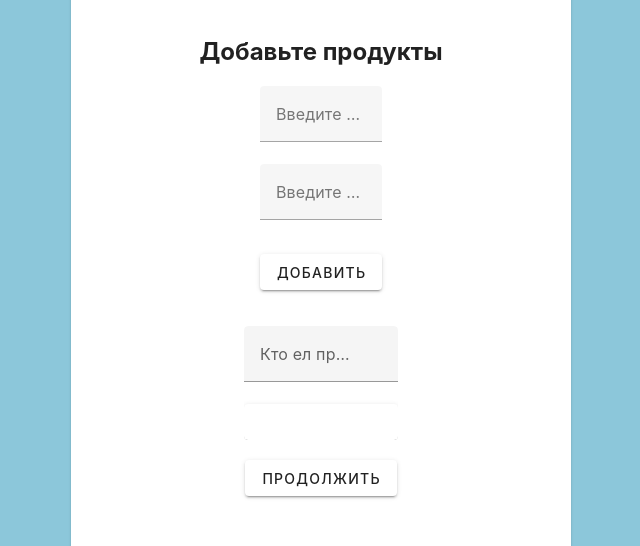
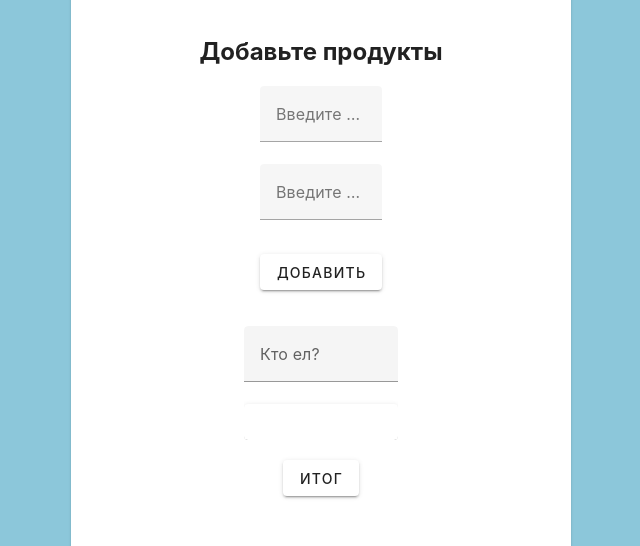
Before and after one commit to ZgerskiiM/splitchecks, a Vue app: page /checks in a window 1280 px wide. Shown: the part 135-681 px from the top of the page, without its empty margins (319-959 px from the left). Built offline with nearby package versions, Linux system fonts and the light colour scheme.

Commit message:
Отформатирован код, исправление ошибок, страница 3 перенсена в компонент

```diff
--- a/package.json
+++ b/package.json
@@ -9,6 +9,7 @@
     "preview": "vite preview"
   },
   "dependencies": {
+    "material-design-icons-iconfont": "^6.7.0",
     "pinia": "^2.1.7",
     "uuid": "^9.0.1",
     "vite-plugin-vuetify": "^2.0.3",
--- /dev/null
+++ b/src/components/ProductList.vue
@@ -0,0 +1,75 @@
+<script setup>
+  import { ref } from "vue";
+  import { v4 as uuidv4 } from 'uuid';
+  import { usePeopleStore } from '/src/stores/PeopleStore';
+  import { useProductStore } from '/src/stores/ProductStore';
+
+
+  const productStore = useProductStore();
+  const peopleStore = usePeopleStore();
+  const foodname = ref('')
+  const foodcost = ref ('')
+  const products = ref([
+    {foodname: "", foodcost: "" }
+  ]);
+
+
+  function addProduct(productName,productCost) {
+    products.value.push({ id: uuidv4(), foodname: productName, foodcost: productCost });
+  }
+
+
+  function removeProduct(index) {
+    products.value.splice(index, 1);
+  }
+
+
+  function selectConsumer(productIndex, personId) {
+  const product = products.value[productIndex];
+  if (!product.consumers.includes(personId)) {
+    product.consumers.push(personId);
+
+  }
+}
+</script>
+<template>
+<v-form v-model="valid">
+    <v-container>
+      <v-text-field
+      v-model="foodname"
+      label="Введите название">
+    </v-text-field>
+      <v-text-field
+      v-model="foodcost"
+      label="Введите цену">
+    </v-text-field>
+      <v-btn class="mt-3"
+      @click="addProduct(foodname,foodcost), foodname = '',
+      foodcost = ''">Добавить</v-btn>
+    </v-container>
+    <div v-for="(product, i) in products" :key="product.id">
+      <v-card
+      border-color="white"
+      color="white"
+      rounded solo flat
+      class="d-flex flex-column align-items-center mt-5">
+        {{product.foodname}} {{ product.foodcost }}
+        <v-select :items="peopleStore.people.map(person => person.name)"
+        item-value="id"
+        item-text="name"
+        v-model="product.consumers"
+        multiple
+        chips
+        label="Кто ел?"
+        @change="selectConsumer(i, $event)"
+      ></v-select>
+        <v-btn
+        background-color =""
+        @click="removeProduct(i)"
+        append-icon="mdi-close">
+        </v-btn>
+      </v-card>
+    </div>
+  </v-form>
+  <v-btn class="mt-5">Итог</v-btn>
+</template>
--- a/src/components/UserList.vue
+++ b/src/components/UserList.vue
@@ -34,11 +34,12 @@ const toogle = () => {
 <template>
         <v-form v-model="valid" @submit.prevent="">
       <v-container>
-        <v-text-field v-model="firstname" label="Enter Name"></v-text-field>
+        <v-text-field
+        v-model="firstname"
+        label="Введите имя"></v-text-field>
         <v-btn class="mt-5" @click="addUser">Добавить</v-btn>
       </v-container>
     </v-form>
-    <v-divider class="mt-5"></v-divider>
     <v-container>
       <v-list class = "d-flex flex-row">
         <v-list-item v-for="(person, index) in peopleStore.people" :key="person.id">
@@ -52,5 +53,5 @@ const toogle = () => {
       </v-list>
     </v-container>
     <v-divider class="mt-5"></v-divider>
-    <v-btn @click="toogle">Продолжить</v-btn>
+    <v-btn @click="toogle">Добавить людей</v-btn>
 </template>
--- a/src/pages/page3.vue
+++ b/src/pages/page3.vue
@@ -1,67 +1,11 @@
 <script setup>
-  import { ref } from "vue";
-  import { v4 as uuidv4 } from 'uuid';
-  import { usePeopleStore } from '/src/stores/PeopleStore';
-  import { useProductStore } from '/src/stores/ProductStore';
-
-
-  const productStore = useProductStore();
-  const peopleStore = usePeopleStore();
-  const foodname = ref('')
-  const foodcost = ref ('')
-  const products = ref([
-    {foodname: "", foodcost: "" }
-  ]);
-
-
-  function addProduct(productName,productCost) {
-    products.value.push({ id: uuidv4(), foodname: productName, foodcost: productCost });
-  }
-
-
-  function removeFood(index) {
-    products.value.splice(index, 1);
-  }
-
-
-  function selectConsumer(productIndex, personId) {
-  const product = products.value[productIndex];
-  if (!product.consumers.includes(personId)) {
-    product.consumers.push(personId);
-  }
-}
-
+import ProductList from '/src/components/ProductList.vue';
 </script>
 
 <template>
   <v-card class="d-flex flex-column align-center justify-center" width="500px" height="600px" border-radius="40px" background-color="white">
     <h2>Добавьте продукты</h2>
-    <v-form v-model="valid">
-      <v-container>
-        <v-text-field v-model="foodname" label="Введите название"></v-text-field>
-        <v-text-field v-model="foodcost" label="Введите цену"></v-text-field>
-        <v-btn class="mt-3" @click="addProduct(foodname,foodcost), foodname = '',
-        foodcost = ''">Добавить</v-btn>
-      </v-container>
-      <div v-for="(product, i) in products" :key="product.id">
-        <v-card border-color="white" color="white" rounded solo flat class="d-flex flex-column align-items-center mt-5">{{product.foodname}} {{ product.foodcost }}
-          <v-select :items="peopleStore.people.map(person => person.name)"
-          item-value="id"
-          item-text="name"
-          v-model="product.consumers"
-          multiple
-          chips
-          label="Кто ел продукт"
-          @change="selectConsumer(i, $event)"
-        ></v-select>
-          <v-btn @click="removeFood(i)" append-icon="mdi-close"></v-btn>
-        </v-card>
-      </div>
-      <v-card>
-
-      </v-card>
-    </v-form>
-    <v-btn class="mt-5">Продолжить</v-btn>
+    <ProductList></ProductList>
   </v-card>
 </template>
 
--- a/src/pages/page4.vue
+++ b/src/pages/page4.vue
@@ -0,0 +1,5 @@
+<script setup>
+</script>
+<template>
+
+</template>
--- a/src/stores/ProductStore.js
+++ b/src/stores/ProductStore.js
@@ -8,6 +8,7 @@ state: () => ({
 actions: {
     addProduct(product) {
     this.product.push(product);
-    }
+
+  }
 }
 });
```
Also changed, not shown: src/main.js (+5 -4 lines), 1 other file (tests, documents, lock files or other folders).
